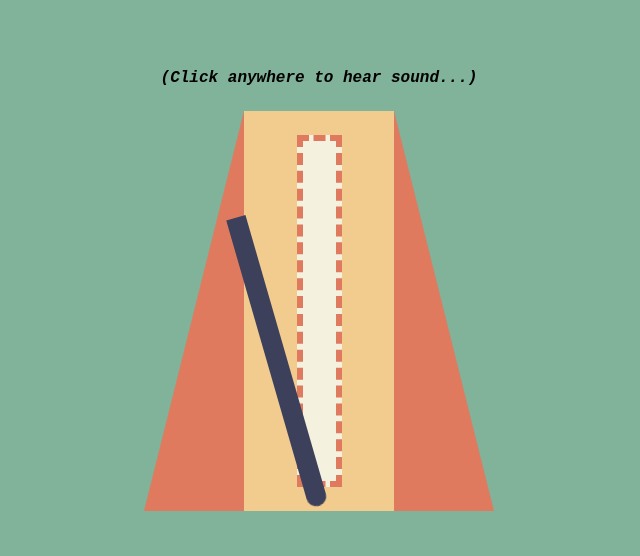
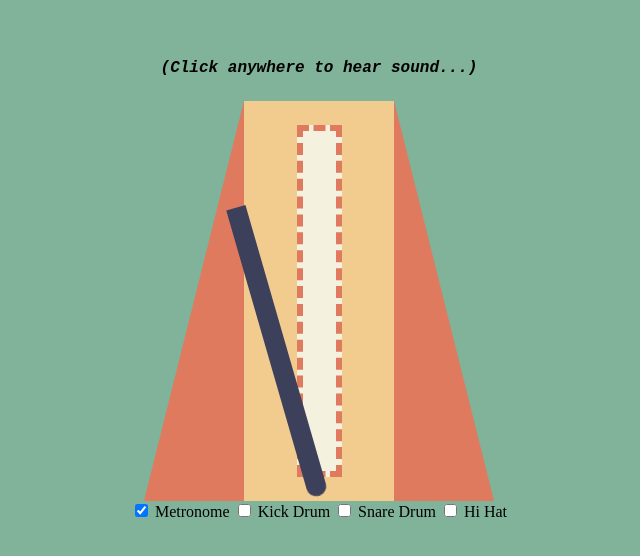
Before and after one commit to devdmitchell/drum-machine, a plain HTML site: page index.html in a window 1280 px wide. Shown: the part 130-686 px from the top of the page, without its empty margins (321-961 px from the left). Drawn offline with Linux system fonts and the light colour scheme.

Commit message:
completed 2A

```diff
--- a/index.html
+++ b/index.html
@@ -20,7 +20,20 @@
         <div class="background-right"></div>
         <div class="arm"></div>
     </div>
-
+    <div class="controls">
+        <label>
+            <input type="checkbox" id="metronome" checked> Metronome
+        </label>
+        <label>
+            <input type="checkbox" id="kick-drum"> Kick Drum
+        </label>
+        <label>
+            <input type="checkbox" id="snare-drum"> Snare Drum
+        </label>
+        <label>
+            <input type="checkbox" id="hi-hat"> Hi Hat
+        </label>
+    </div>
     <script src="main.js"></script>
 </body>
 </html>
```
